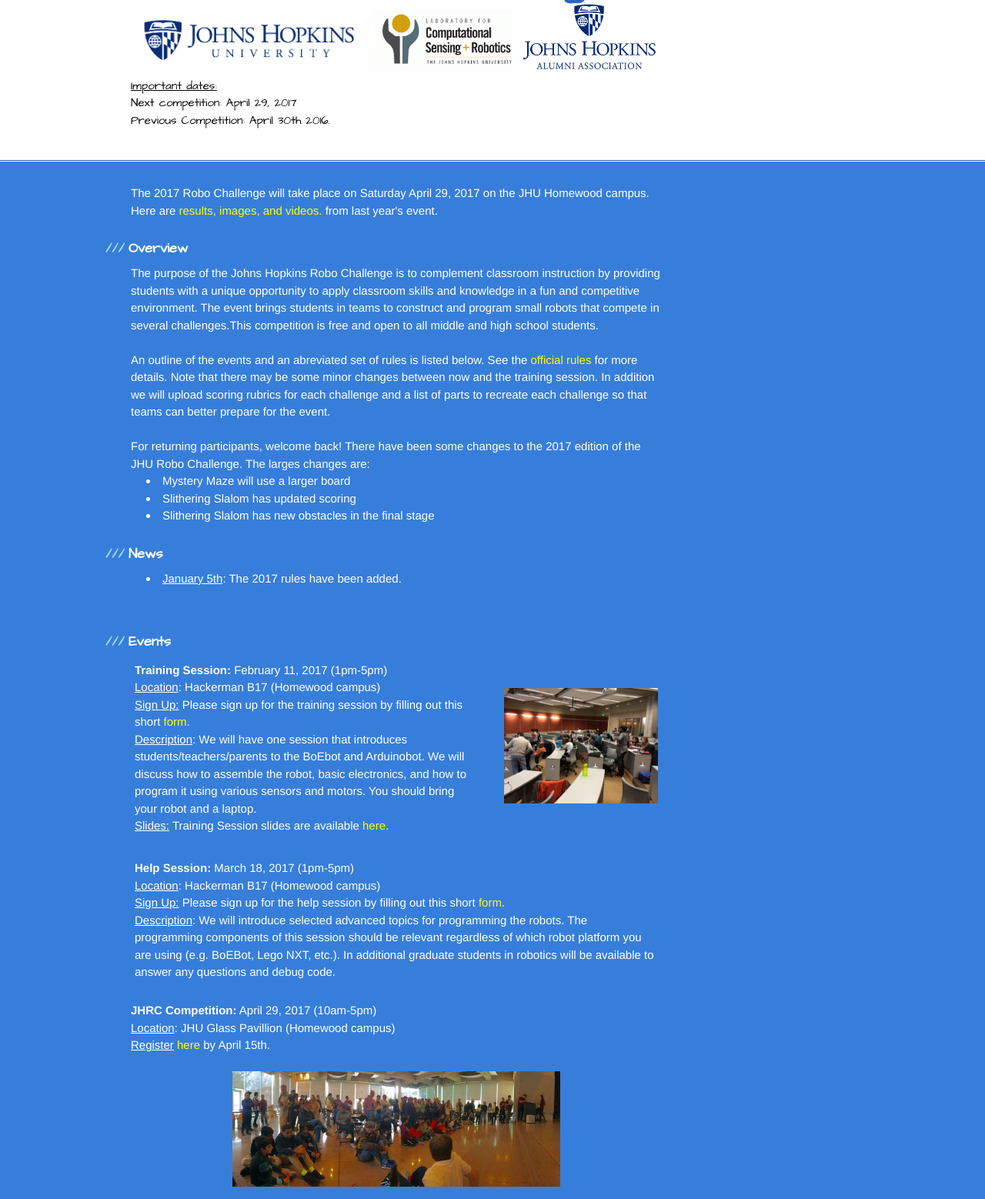
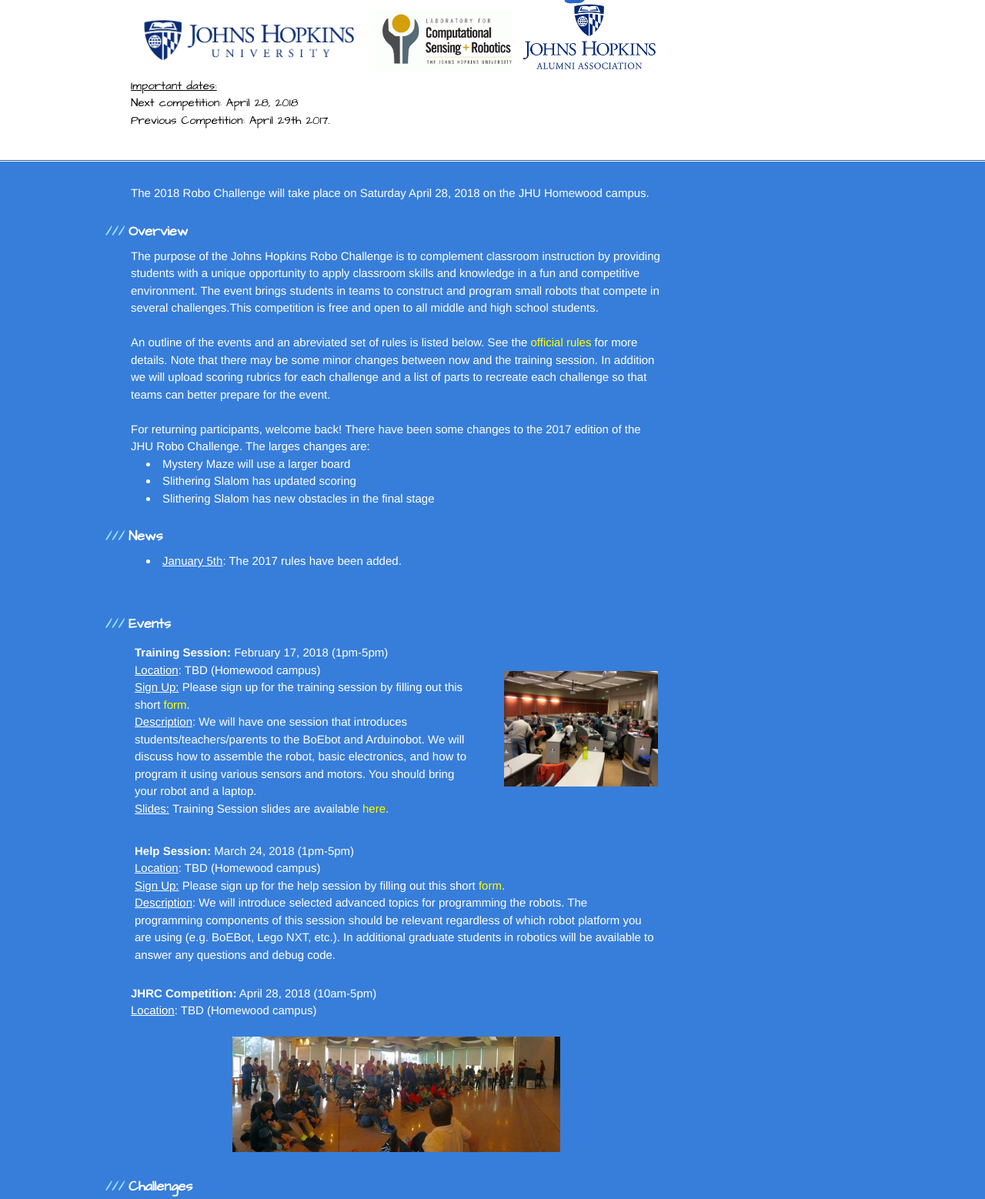
Before and after one commit to JHURoboChallenge/JHURoboChallenge.github.io, a plain HTML site: page index.html in a window 1280 px wide. Shown: the part 123-1681 px from the top of the page at 77% size. Drawn offline with Linux system fonts and the light colour scheme.

Commit message:
update to 2018

```diff
--- a/index.html
+++ b/index.html
@@ -38,9 +38,9 @@
 	<a href="https://www.alumni.jhu.edu/"><img src="images/jhaa.png" height="90"/></a>
 
         <div style="color:#000"><u>Important dates:</u> </div>
-        <div style="color:#000">Next competition: April 29, 2017 </div>
+        <div style="color:#000">Next competition: April 28, 2018 </div>
         <!-- <div style="color:#000">Advanced training session: March 19th 2016. </div> -->
-        <div style="color:#000">Previous Competition: April 30th 2016. </div>
+        <div style="color:#000">Previous Competition: April 29th 2017. </div>
       </div>
     </header>
 
@@ -49,7 +49,7 @@
         <section id="main-content">
 
 
-The 2017 Robo Challenge will take place on Saturday April 29, 2017 on the JHU Homewood campus. Here are <a href="results/2016.html">results, images, and videos.</a> from last year's event.
+The 2018 Robo Challenge will take place on Saturday April 28, 2018 on the JHU Homewood campus.
 <br>
 <!-- <div align="center"><img src="images/RC_schedule_2016.jpg" width="75%"/></div> -->
 
@@ -92,8 +92,8 @@ Location: Hackerman Hall B17, Johns Hopkins Homewood Campus (directions)
 <table style="border:none">
 <tr>
 <td> <div align="left">
-<b>Training Session:</b> February 11, 2017 (1pm-5pm)  <br>
-<u>Location</u>: Hackerman B17 (Homewood campus) <br>
+<b>Training Session:</b> February 17, 2018 (1pm-5pm)  <br>
+<u>Location</u>: TBD (Homewood campus) <br>
 <!--<u>Register</u> <a href="https://docs.google.com/forms/d/1mJgJ-jWkmYAciw6bC0A0ixLwCc5udYrkpicUH6eAGfM/viewform?entry.854876939&entry.1164373592&entry.1844621402&entry.250986767">here</a> by Feburary 4th. <br>-->
 <u>Sign Up:</u> Please sign up for the training session by filling out this short <b></b><a href="https://docs.google.com/forms/d/e/1FAIpQLSeQGzPGAqmfv6hCP4gEJYOK90aqqJZMVw9l_KOmT0xlBJjnJA/viewform?c=0&w=1">form</a></b>.<br>
 <u>Description</u>: We will have one session that introduces students/teachers/parents to the BoE­bot and Arduino­bot. We will discuss how to assemble the robot, basic electronics, and how to program it using various sensors and motors. You should bring your robot and a laptop.
@@ -107,8 +107,8 @@ Location: Hackerman Hall B17, Johns Hopkins Homewood Campus (directions)
 <table style="border:none">
 <tr>
 <td> <div align="left">
-<b>Help Session:</b> March 18, 2017 (1pm-5pm) <br>
-<u>Location</u>: Hackerman B17 (Homewood campus) <br>
+<b>Help Session:</b> March 24, 2018 (1pm-5pm) <br>
+<u>Location</u>: TBD (Homewood campus) <br>
 <!--<u>Register</u> <a href="https://docs.google.com/forms/d/1Hg8R1quxm4Y5q_I24J7Gh2_lbhvu0AXAyy0hZZtFDd0">here</a> by March 15th. <br>-->
 <u>Sign Up:</u> Please sign up for the help session by filling out this short <b></b><a href="https://docs.google.com/forms/d/e/1FAIpQLSf1JPyOfoE3O3g39IsWsktForKtfOYJsPuYUzM_NMRDg4LfRA/viewform?c=0&w=1">form</a></b>.<br>
 <u>Description</u>: We will introduce selected advanced topics for programming the robots. The programming components of this session should be relevant regardless of which robot platform you are using (e.g. BoE­Bot, Lego NXT, etc.). In additional graduate students in robotics will be available to answer any questions and debug code.
@@ -120,9 +120,9 @@ Location: Hackerman Hall B17, Johns Hopkins Homewood Campus (directions)
 <br>
 
 <div>
-<b>JHRC Competition:</b> April 29, 2017 (10am-5pm)  <br>
-<u>Location</u>: JHU Glass Pavillion (Homewood campus) <br>
-<u>Register</u> <a href="https://docs.google.com/forms/d/e/1FAIpQLSfM_REUrqcA6xKfLp6iWJTuW66LwMyqbBvddn0A-f68dj1a3Q/viewform?c=0&w=1">here</a> by April 15th. <br>
+<b>JHRC Competition:</b> April 28, 2018 (10am-5pm)  <br>
+<u>Location</u>: TBD (Homewood campus) <br>
+<!---<u>Register</u> <a href="https://docs.google.com/forms/d/e/1FAIpQLSfM_REUrqcA6xKfLp6iWJTuW66LwMyqbBvddn0A-f68dj1a3Q/viewform?c=0&w=1">here</a> by April 15th. <br>-->
 
 </div><br>
 <div align="center"><img src="images/2016/other/IMG_0521.jpg" height="150"/></div>
```
